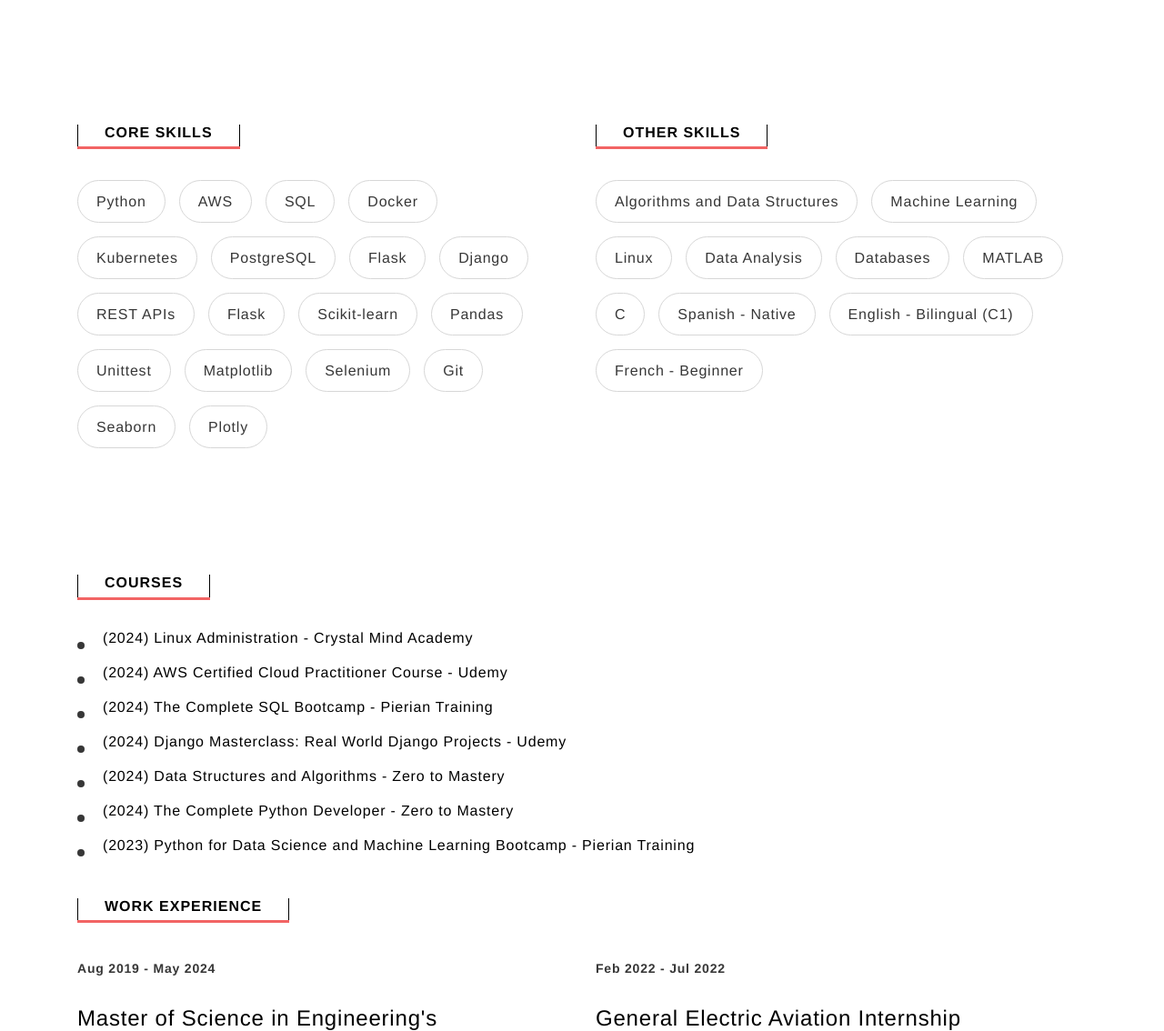
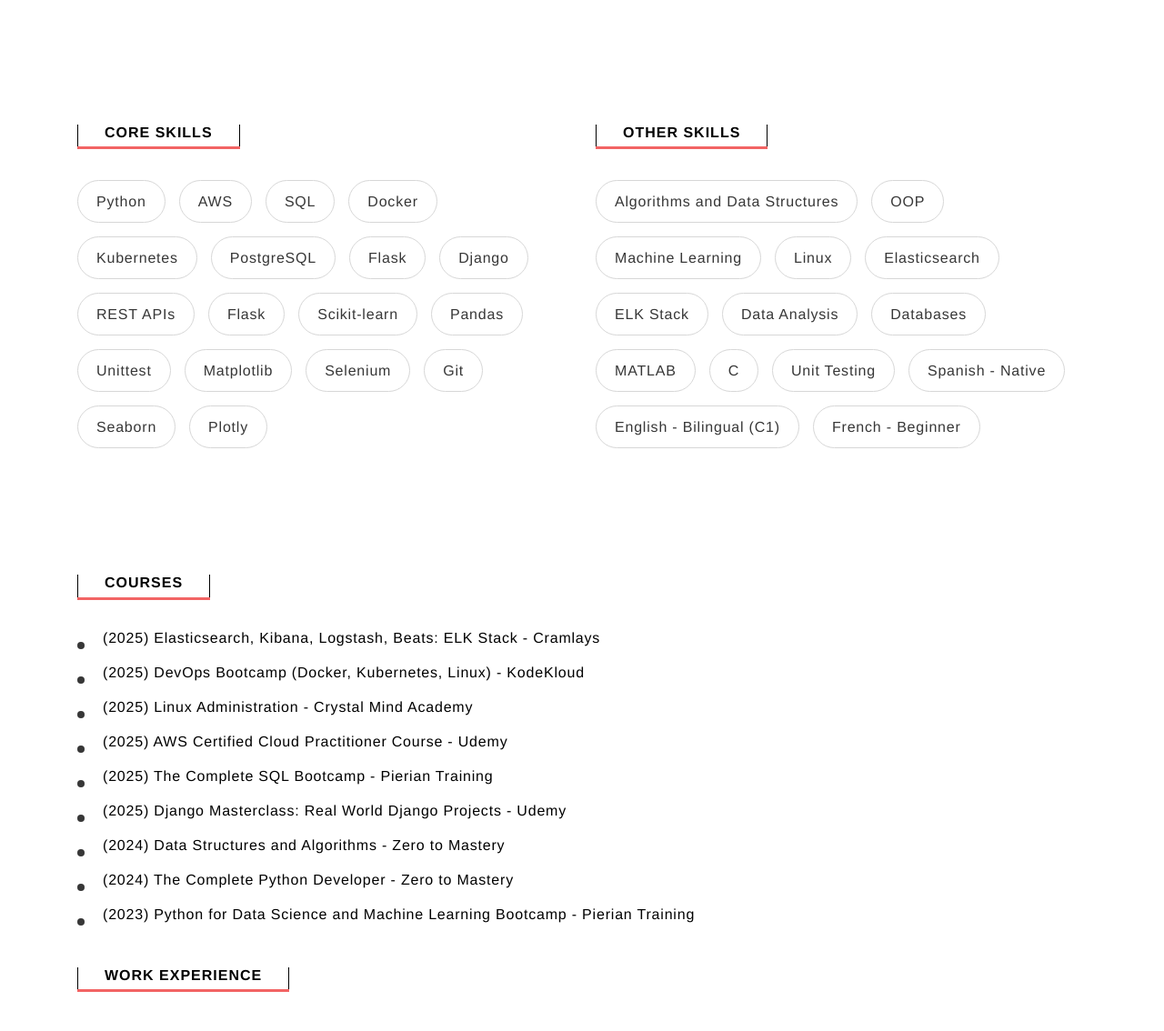
Before and after one commit to G-herr/portfolio, a Flask app: page / in a window 1280 px wide. Shown: the part 1302-2436 px from the top of the page at 91% size. Run offline with Flask 3, Linux system fonts and the light colour scheme.

Commit message:
Added skill, updated CV, updated courses

```diff
--- a/templates/index.html
+++ b/templates/index.html
@@ -126,12 +126,16 @@
             <h2 class="ds-heading">Other Skills</h2>
             <ul class="ds-skills-list">
               <li>Algorithms and Data Structures</li>
+              <li>OOP</li>
               <li>Machine Learning</li>
               <li>Linux</li>
+              <li>Elasticsearch</li>
+              <li>ELK Stack</li>
               <li>Data Analysis</li>
               <li>Databases</li>
               <li>MATLAB</li>
               <li>C</li>
+              <li>Unit Testing</li>
               <li>Spanish - Native</li>
               <li>English - Bilingual (C1)</li>
               <li>French - Beginner</li>
@@ -147,10 +151,12 @@
       <h2 class="ds-heading">Courses</h2>
       <div class="ds-work-content-sec2">
         <ul>
-          <li>(2024) Linux Administration - Crystal Mind Academy</li>
-          <li>(2024) AWS Certified Cloud Practitioner Course - Udemy</li>
-          <li>(2024) The Complete SQL Bootcamp - Pierian Training</li>
-          <li>(2024) Django Masterclass: Real World Django Projects - Udemy</li>
+          <li>(2025) Elasticsearch, Kibana, Logstash, Beats: ELK Stack - Cramlays</li>
+          <li>(2025) DevOps Bootcamp (Docker, Kubernetes, Linux) - KodeKloud</li>
+          <li>(2025) Linux Administration - Crystal Mind Academy</li>
+          <li>(2025) AWS Certified Cloud Practitioner Course - Udemy</li>
+          <li>(2025) The Complete SQL Bootcamp - Pierian Training</li>
+          <li>(2025) Django Masterclass: Real World Django Projects - Udemy</li>
           <li>(2024) Data Structures and Algorithms - Zero to Mastery</li>
           <li>(2024) The Complete Python Developer - Zero to Mastery</li>
           <li>(2023) Python for Data Science and Machine Learning Bootcamp - Pierian Training</li>
```
Also changed, not shown: 1 other file.
